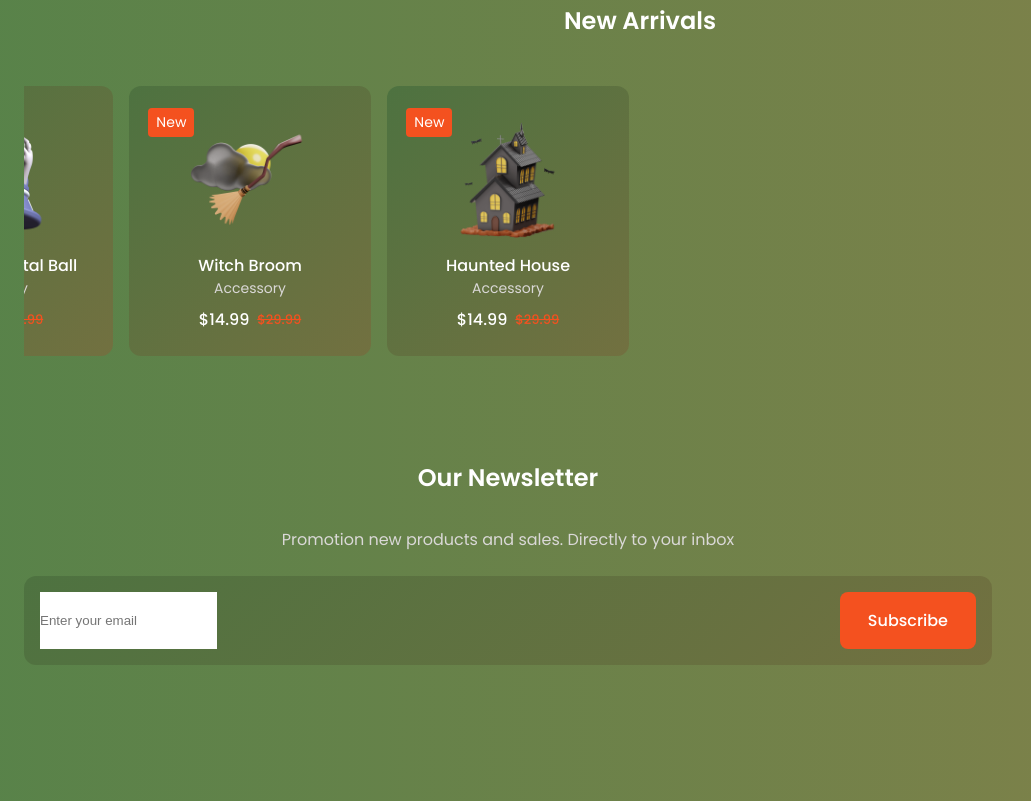
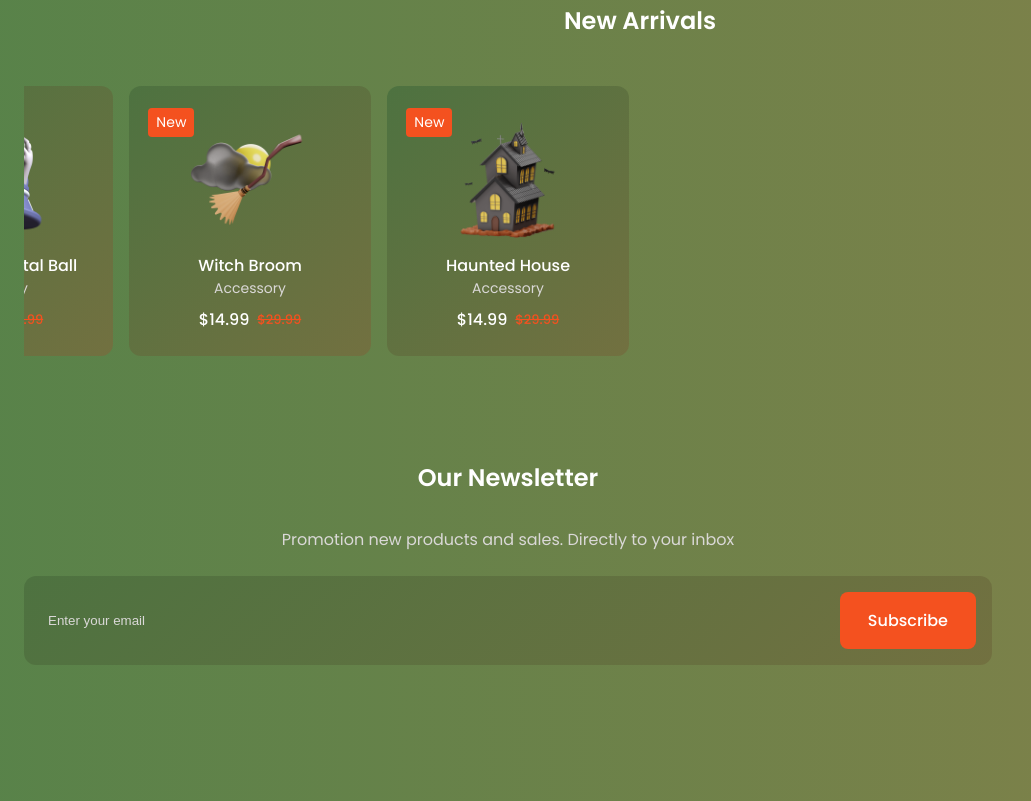
Before and after one commit to songhee24/responsive-halloween-website, a plain HTML site: page index.html in a window 1280 px wide. Shown: the part 3484-4285 px from the top of the page, without its empty margins (0-1031 px from the left). Drawn offline with nearby package versions, Linux system fonts and the light colour scheme.

Commit message:
newsletter__input styling

```diff
--- a/assets/css/styles.css
+++ b/assets/css/styles.css
@@ -588,6 +588,17 @@ margin: 0 .5rem;
   border-radius: .75rem;
 }
 
+.newsletter__input {
+  width: 70%;
+  padding: 0 .5rem;
+  background: none;
+  color: var(--title-color);
+}
+
+.newsletter__input::placeholder {
+  color: var(--text-color);
+}
+
 /*=============== FOOTER ===============*/
 
 
```
